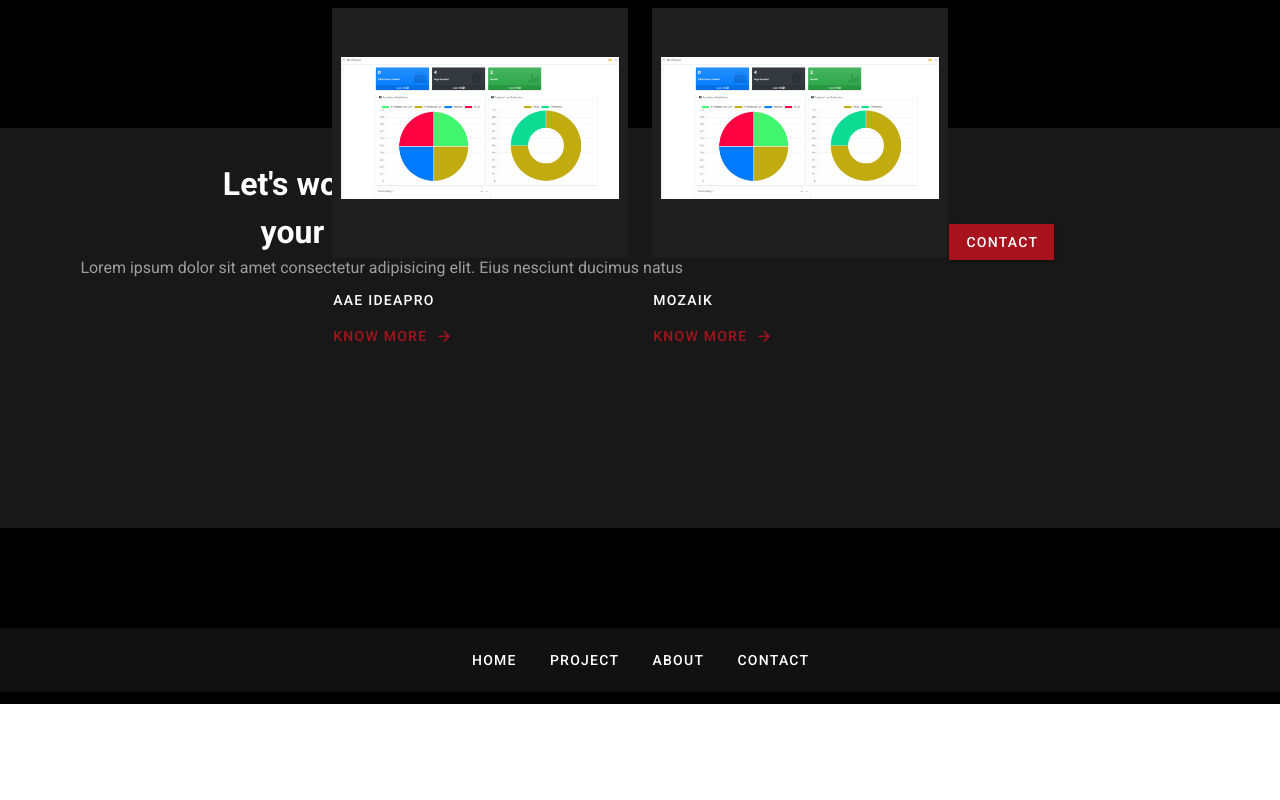
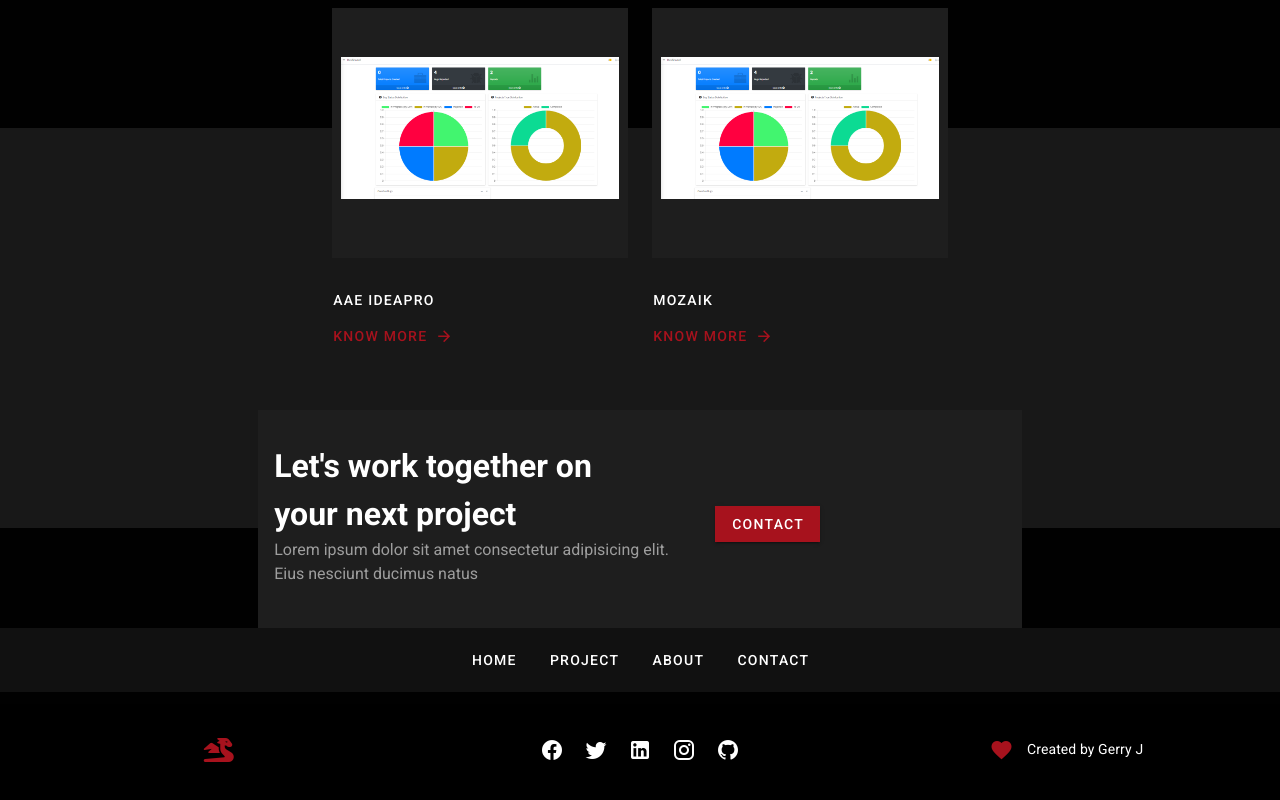
Before and after one commit to GiteruGerald/portfolio, a Vue app: page / in a window 1280 px wide. Shown: the part 1772-2572 px from the top of the page. Before the commit the page ends 2476 px from the top, so only its background shows below. Built offline with nearby package versions, Linux system fonts and the light colour scheme.

Commit message:
Portfolio template complete

```diff
--- /dev/null
+++ b/src/components/Footer.vue
@@ -0,0 +1,50 @@
+<template>
+    <v-footer dark padless>
+        <v-card tile flat class="black white--text py-5 px-5 text-center" width="100%">
+            <v-row>
+                <v-col cols="12" sm="4">
+                    <v-card-text class="white--text pt-2">
+                        <v-btn icon>
+                            <v-icon color="#A7121D">fas fa-dragon</v-icon>
+                        </v-btn>
+                    </v-card-text>
+                </v-col>
+                <v-col cols="12" sm="4">
+                    <v-card-text class="pt-2">
+                        <v-btn v-for="icon in icons" :key="icon" class="mx-1 white--text" icon>
+                            <v-icon size="24px">
+                                {{ icon }}
+                            </v-icon>
+                        </v-btn>
+                    </v-card-text>
+                </v-col>
+                <v-col cols="12" sm="4">
+                    <v-card-text class="pt-2">
+                        <v-btn class="mx-1 white--text" icon>
+                            <v-icon color="#A7121D">mdi-heart</v-icon>
+                        </v-btn>
+                        Created by Gerry J
+                    </v-card-text>
+                </v-col>
+            </v-row>
+        </v-card>
+    </v-footer>
+</template>
+
+<script>
+export default {
+    name:"FooterBar",
+    data:()=>({
+        icons:["mdi-facebook","mdi-twitter","mdi-linkedin","mdi-instagram","mdi-github"]
+    }),
+    setup () {
+
+
+        return {}
+    }
+}
+</script>
+
+<style lang="scss" scoped>
+
+</style>
--- a/src/views/HomeView.vue
+++ b/src/views/HomeView.vue
@@ -178,7 +178,7 @@
         </v-col>
         <v-col cols="12" class="padd topInverse">
           <div class="second">
-            <div class="secondchild1" id="contact">
+            <div class="secondChild1" id="contact">
               <v-row>
                 <v-col cols="7">
                   <h1 class="white--text">
@@ -190,9 +190,7 @@
                   </p>
                 </v-col>
                 <v-col cols="5">
-                  <v-btn tile color="#A7121D" dark class="mt-16">
-                    Contact
-                  </v-btn>
+                  <v-btn tile color="#A7121D" dark class="mt-16">Contact</v-btn>
                 </v-col>
               </v-row>
             </div>
@@ -217,17 +215,19 @@
         </v-col>
       </v-row>
     </v-container>
+    <FooterBar />
   </v-app>
 </template>
 
 <script>
 import NavBar from "@/components/NavBar.vue";
-
+import FooterBar from "@/components/Footer.vue";
 export default {
   name: "HomeView",
 
   components: {
     NavBar,
+    FooterBar,
   },
 
   NavBar,
@@ -268,7 +268,7 @@ export default {
   display: inline-block;
   background-color: #1e1e1e;
   padding: 2rem 1rem;
-  vertical-align: middle;
+  vertical-align:middle;
   text-align: left;
   margin-top: 250px;
 }
```
